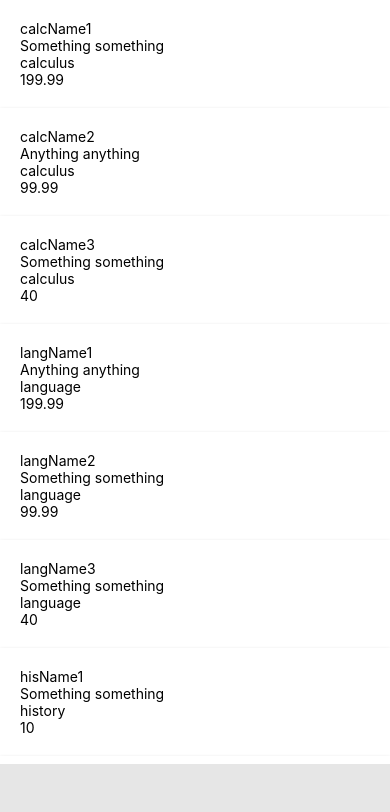
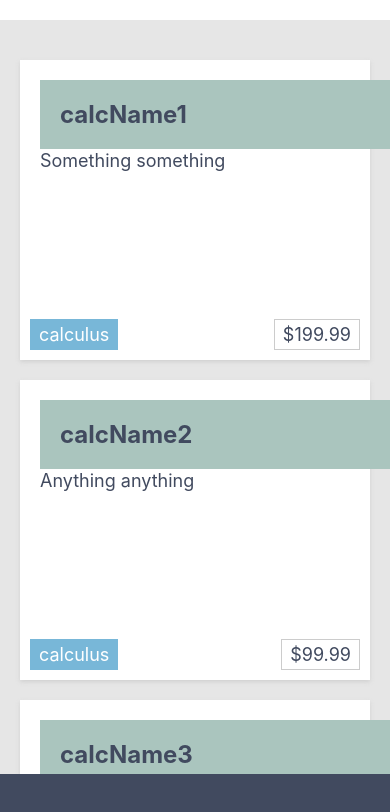
Before and after one commit to lhafkamp/inspire-native, a React Native app: screen / in a window 390 px wide. Shown: the top 812 px of the page. Built offline with nearby package versions, Linux system fonts and the light colour scheme.

Commit message:
Course styling

```diff
--- a/components/Course.js
+++ b/components/Course.js
@@ -1,33 +1,78 @@
 import React from 'react'
-import { StyleSheet, Text, View } from 'react-native'
+import { Dimensions, StyleSheet, Text, View } from 'react-native'
+import Colors from '../constants/Colors'
 
 const Course = ({ courseData }) => {
   const { name, description, category, price } = courseData
 
   return (
     <View style={styles.course}>
-      <Text>{name}</Text>
-      <Text>{description}</Text>
-      <Text>{category}</Text>
-      <Text>{price}</Text>
+      <Text style={styles.header}>{name}</Text>
+      <Text style={styles.desc}>{description}</Text>
+      <Text style={styles.tag}>{category}</Text>
+      <Text style={styles.priceTag}>${price}</Text>
     </View>
   )
 }
 
+const width = Dimensions.get('window').width - 40
 const styles = StyleSheet.create({
   course: {
+    height: 300,
     padding: 20,
+    marginTop: 20,
+    marginHorizontal: 20,
     backgroundColor: '#fff',
-    shadowColor: '#000',
+    shadowColor: '#ccc',
     shadowOffset: {
       width: 0,
       height: 2,
     },
-    shadowOpacity: 0.25,
-    shadowRadius: 3.84,
+    shadowOpacity: 0.80,
+    shadowRadius: 4,
 
     elevation: 5,
   },
+  header: {
+    color: Colors.textc,
+    alignSelf: 'stretch',
+    backgroundColor: Colors.lightgreen,
+    fontSize: 24,
+    fontWeight: 'bold',
+    padding: 20,
+    position: 'absolute',
+    width: width,
+  },
+  desc: {
+    color: Colors.textc,
+    marginTop: 70,
+    fontSize: 18,
+  },
+  tag: {
+    position: 'absolute',
+    bottom: 0,
+    left: 0,
+    color: '#fff',
+    fontSize: 18,
+    paddingVertical: 4,
+    paddingHorizontal: 8,
+    margin: 10,
+    backgroundColor: Colors.lightblue,
+    borderColor: Colors.lightblue,
+    borderWidth: 1,
+  },
+  priceTag: {
+    color: Colors.textc,
+    position: 'absolute',
+    bottom: 0,
+    right: 0,
+    fontSize: 18,
+    paddingVertical: 4,
+    paddingHorizontal: 8,
+    margin: 10,
+    borderColor: '#ccc',
+    borderWidth: 1,
+  }
 })
 
 export default Course
--- a/components/CourseDisplayer.js
+++ b/components/CourseDisplayer.js
@@ -1,8 +1,8 @@
 import React from 'react'
-import { StyleSheet, Text, ScrollView } from 'react-native'
+import { View } from 'react-native'
 import allCourses from '../allCourses'
 
-import Course from './Course'
+import CourseSection from './CourseSection'
 
 class CourseDisplayer extends React.Component {
   constructor() {
@@ -23,17 +23,9 @@ class CourseDisplayer extends React.Component {
 
   render() {
     return (
-      <ScrollView style={styles.courseDisplayer}>
-        {this.state.courses.map(course => <Course courseData={course} key={course.name} />)}
-      </ScrollView>
+      <CourseSection courses={this.state.courses} />
     )
   }
 }
 
-const styles = StyleSheet.create({
-  courseDisplayer: {
-
-  },
-})
-
 export default CourseDisplayer
--- /dev/null
+++ b/components/CourseSection.js
@@ -0,0 +1,21 @@
+import React from 'react'
+import { StyleSheet, Text, ScrollView } from 'react-native'
+import Colors from '../constants/Colors'
+
+import Course from './Course'
+
+const CourseSection = ({ courses }) => (
+  <ScrollView style={styles.courseSection}>
+    {courses.length ? courses
+      .map(course => <Course courseData={course} key={course.name} />) : <Text>No results found</Text>}
+  </ScrollView>
+)
+
+const styles = StyleSheet.create({
+  courseSection: {
+    paddingVertical: 20,
+    backgroundColor: Colors.phc,
+  }
+})
+
+export default CourseSection
--- a/components/Layout.js
+++ b/components/Layout.js
@@ -14,7 +14,7 @@ const Layout = () => (
 const styles = StyleSheet.create({
   layout: {
     flex: 1,
-    backgroundColor: '#fff',
+    marginTop: 20,
   },
 })
 
--- a/components/Nav.js
+++ b/components/Nav.js
@@ -9,8 +9,8 @@ const Nav = () => (
 
 const styles = StyleSheet.create({
   nav: {
-    height: 80,
-    backgroundColor: Colors.phc,
+    height: 70,
+    backgroundColor: Colors.textc,
   },
 })
 
```
